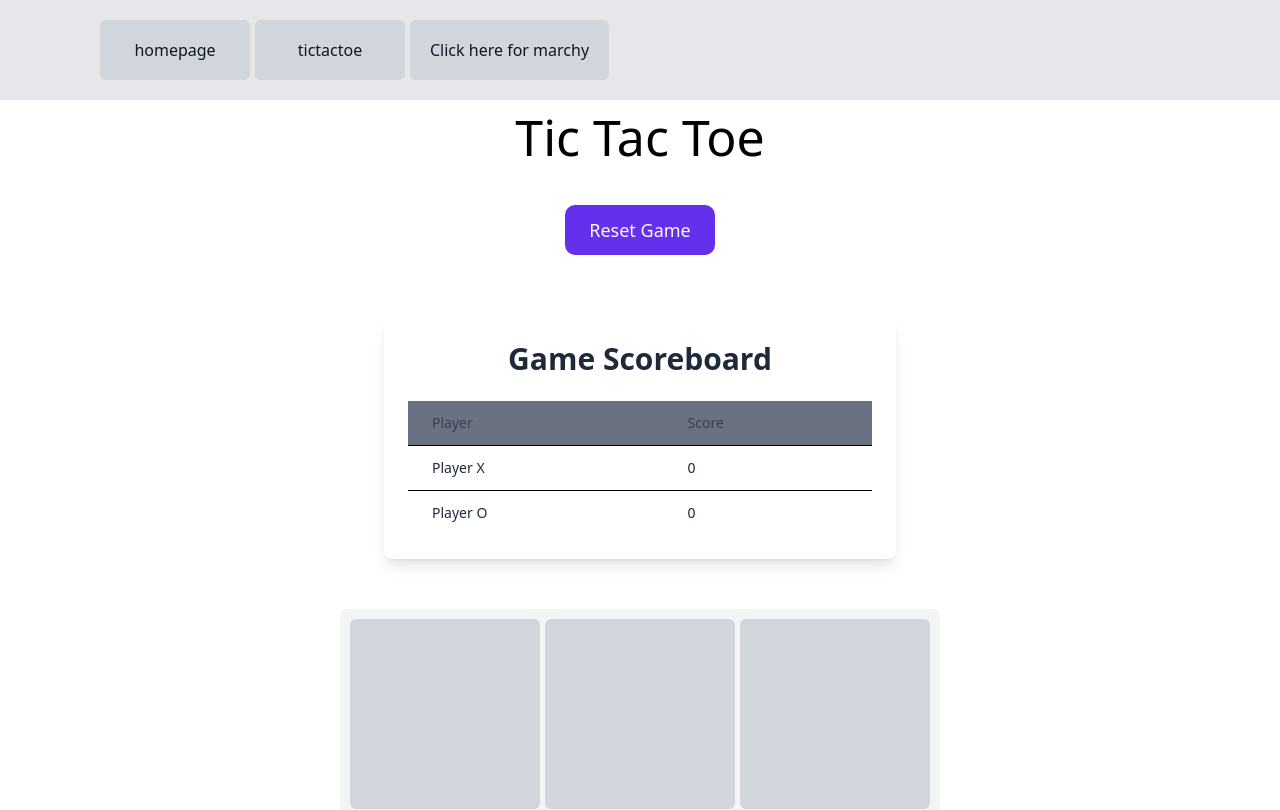
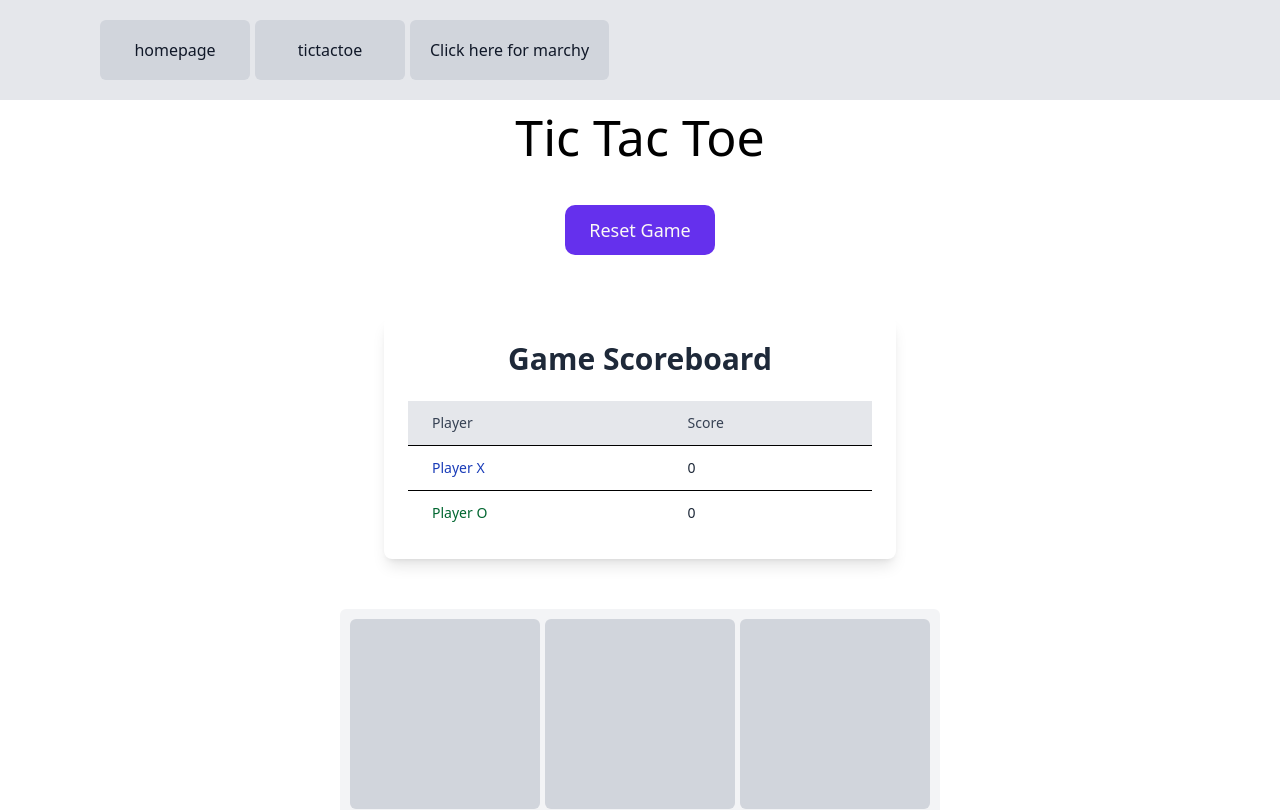
Before and after one commit to OJB2025/games, a React (Vite) app: page /tictactoe in a window 1280 px wide. Shown: the top 810 px of the page. Built offline with nearby package versions, Linux system fonts and the light colour scheme.

Commit message:
styling scoreboard 2

```diff
--- a/src/components/ScoreBoard.jsx
+++ b/src/components/ScoreBoard.jsx
@@ -7,18 +7,18 @@ function Scoreboard({ playerXscore, playerOscore }) {
 
       <table className="min-w-full table-auto border-collapse">
         <thead>
-          <tr className="bg-gray-500">
+          <tr className="bg-gray-200">
             <th className="py-3 px-6 text-left text-sm font-medium text-gray-700">Player</th>
             <th className="py-3 px-6 text-left text-sm font-medium text-gray-700">Score</th>
           </tr>
         </thead>
         <tbody>
           <tr className="border-t hover:bg-gray-50">
-            <td className="py-3 px-6 text-sm font-medium text-gray-800">Player X</td>
+            <td className="py-3 px-6 text-sm font-medium text-blue-800">Player X</td>
             <td className="py-3 px-6 text-sm font-medium text-gray-800">{playerXscore}</td>
           </tr>
           <tr className="border-t hover:bg-gray-50">
-            <td className="py-3 px-6 text-sm font-medium text-gray-800">Player O</td>
+            <td className="py-3 px-6 text-sm font-medium text-green-800">Player O</td>
             <td className="py-3 px-6 text-sm font-medium text-gray-800">{playerOscore}</td>
           </tr>
         </tbody>
```
